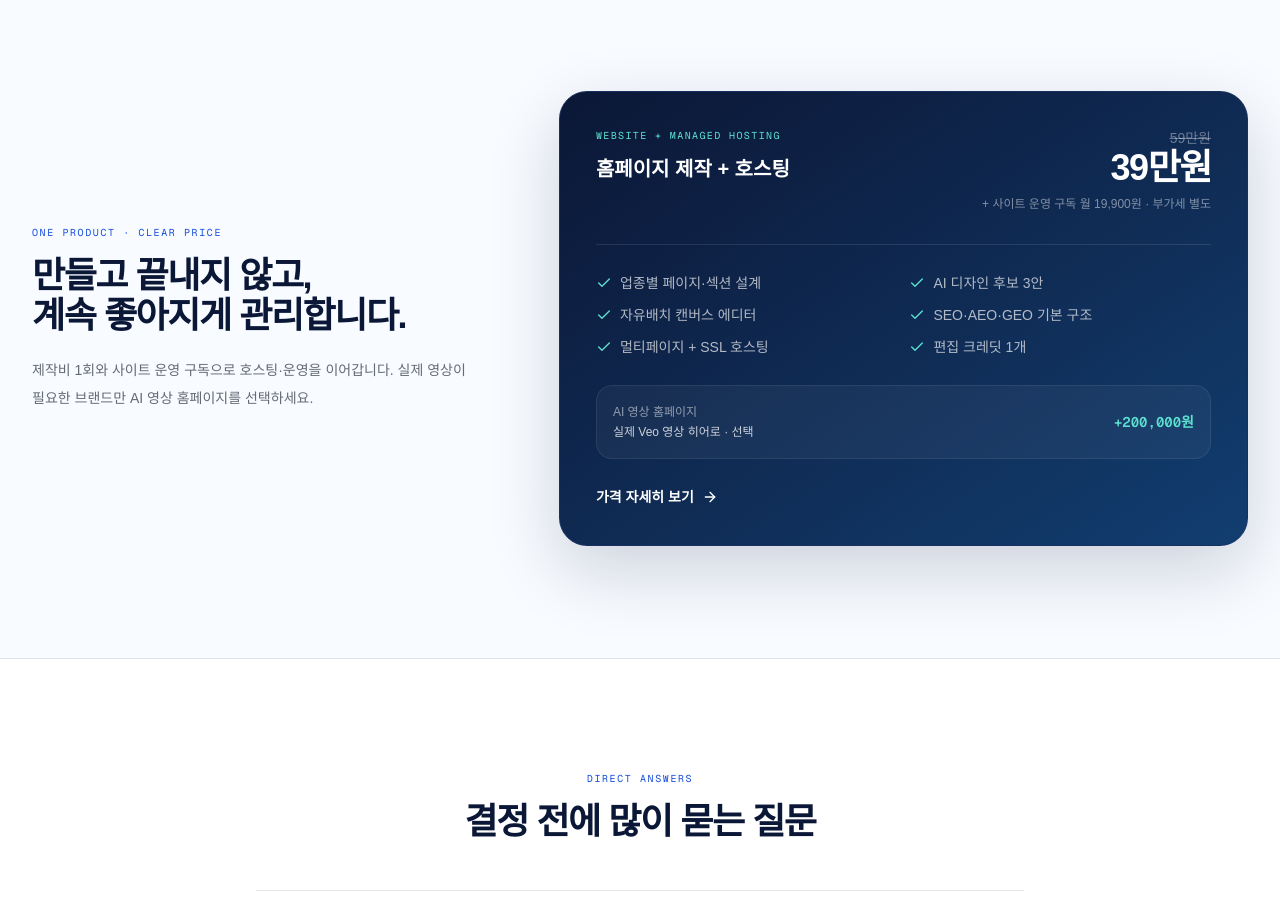
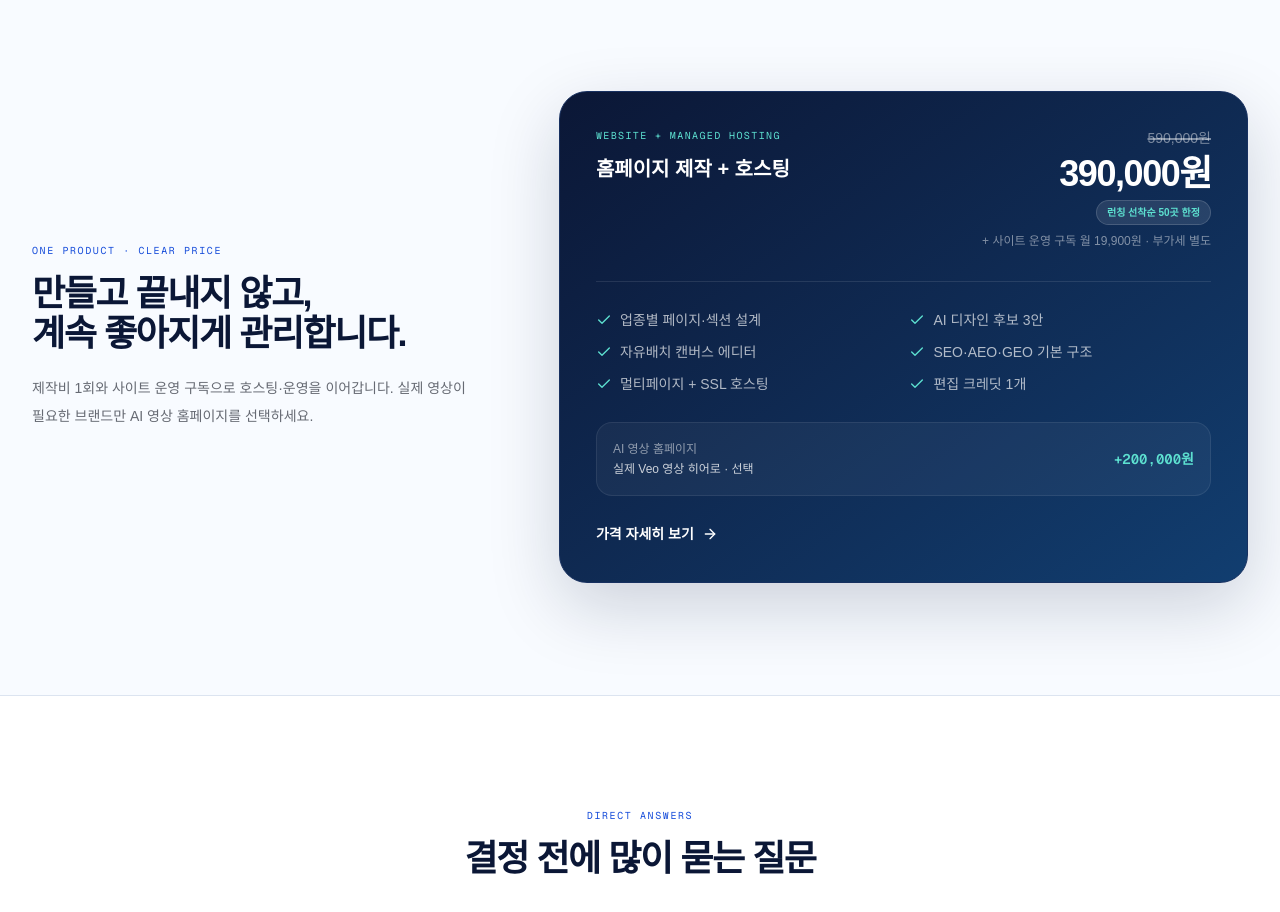
Before and after one commit to andykim0/anakslabs-app, a Next.js app in the folder web/: page / in a window 1280 px wide. Shown: the part 6980-7892 px from the top of the page. Built offline with nearby package versions, Linux system fonts and the light colour scheme; no server answers.

Commit message:
feat(pricing): 런칭 취소선 표기 + offer active 게이트 (P$4)

```diff
--- a/web/src/app/(marketing)/page.tsx
+++ b/web/src/app/(marketing)/page.tsx
@@ -11,13 +11,14 @@ import {
   ShieldCheck,
   Sparkles,
 } from 'lucide-react';
-import { INITIAL_GRANT, PRICE_RANGES } from '@/lib/credits/constants';
+import { INITIAL_GRANT } from '@/lib/credits/constants';
 import { ROOT_DOMAIN } from '@/lib/env';
 import { CREDIT_CONTRACT_COPY, formatKrw, PRICING } from '@/lib/pricing';
 import { LandingScanner } from '@/components/landing/LandingScanner';
 import { FaqList, faqJsonLd, type FaqItem } from '@/components/marketing/Faq';
 import { HeroVideo } from '@/components/marketing/HeroVideo';
 import { LandingCinematicShowcase } from '@/components/marketing/LandingCinematicShowcase';
+import { LaunchPrice } from '@/components/marketing/LaunchPrice';
 import { BrowserFrame } from '@/components/marketing/mockups/BrowserFrame';
 import { EditorMockup } from '@/components/marketing/mockups/EditorMockup';
 import { SiteExampleMockup } from '@/components/marketing/mockups/SiteExampleMockup';
@@ -46,10 +47,6 @@ export const metadata: Metadata = {
     description: PAGE_DESCRIPTION,
   },
 };
-
-function man(krw: number): string {
-  return `${Math.round(krw / 10_000)}만원`;
-}
 
 const ENGINES = [
   {
@@ -362,7 +359,7 @@ export default function MarketingHome() {
                   <p className="font-mono text-[10px] tracking-[0.14em] text-[#5DE0D0]">WEBSITE + MANAGED HOSTING</p>
                   <h3 className="mt-3 text-xl font-semibold">홈페이지 제작 + 호스팅</h3>
                 </div>
-                <p className="text-right"><span className="block text-sm text-white/38 line-through">{man(PRICE_RANGES.buildFee.basic[1])}</span><span className="text-4xl font-semibold tracking-[-0.04em]">{man(PRICE_RANGES.buildFee.basic[0])}</span></p>
+                <LaunchPrice tone="dark" align="right" />
               </div>
               <p className="mt-2 text-right text-xs text-white/48">+ 사이트 운영 구독 월 {formatKrw(PRICING.subscription.monthly)} · 부가세 별도</p>
               <ul className="mt-8 grid gap-3 border-t border-white/10 pt-7 text-sm text-white/68 sm:grid-cols-2">
--- a/web/src/app/(marketing)/pricing/page.tsx
+++ b/web/src/app/(marketing)/pricing/page.tsx
@@ -4,7 +4,6 @@ import {
   CREDIT_EXPIRY_DAYS,
   CREDIT_PACKS,
   INITIAL_GRANT,
-  PRICE_RANGES,
 } from '@/lib/credits/constants';
 import {
   HOSTING_ONLY_FOOTNOTE,
@@ -14,11 +13,13 @@ import {
 import { FaqList, faqJsonLd, type FaqItem } from '@/components/marketing/Faq';
 import { ScannerCta, SectionHeading } from '@/components/marketing/ui';
 import { PreviewVideo } from '@/components/marketing/PreviewVideo';
+import { LaunchPrice } from '@/components/marketing/LaunchPrice';
 import {
   CREDIT_CONSUMING_ACTION_LABELS,
   CREDIT_CONSUMING_ACTIONS,
   CREDIT_CONTRACT_COPY,
   formatKrw,
+  getBasePricePresentation,
   PRICING,
 } from '@/lib/pricing';
 
@@ -29,9 +30,6 @@ export const metadata: Metadata = {
   alternates: { canonical: '/pricing' },
 };
 
-function man(krw: number): string {
-  return `${Math.round(krw / 10_000)}만원`;
-}
 const won = (n: number) => n.toLocaleString('ko-KR');
 
 /** 기본 포함 기능 — 단일 제품이라 전부 ✓ (실제 AI 영상은 선택 옵션으로 분리) */
@@ -85,7 +83,7 @@ const PRICING_FAQ: FaqItem[] = [
 ];
 
 export default function PricingPage() {
-  const { buildFee } = PRICE_RANGES;
+  const basePrice = getBasePricePresentation();
   return (
     <>
       <script
@@ -137,13 +135,9 @@ export default function PricingPage() {
             <h2 className="text-sm font-semibold tracking-widest text-[#856A26] uppercase">
               홈페이지 제작 + 호스팅
             </h2>
-            <p className="mt-4 flex flex-wrap items-baseline gap-x-2">
-              <span className="text-base font-normal text-[#696E76] line-through">{man(buildFee.basic[1])}</span>
-              <span className="text-3xl font-semibold text-[#17181C]">{man(buildFee.basic[0])}</span>
-              <span className="rounded-full bg-[#F3ECD8] px-2 py-0.5 text-[11px] font-semibold text-[#7A5E1E]">
-                런칭 특가
-              </span>
-            </p>
+            <div className="mt-4">
+              <LaunchPrice />
+            </div>
             <p className="mt-1 text-xs text-[#5C6068]">
               + 사이트 운영 구독 월 {formatKrw(PRICING.subscription.monthly)} · VAT 별도
             </p>
@@ -243,7 +237,7 @@ export default function PricingPage() {
           <div className="rounded-2xl border border-[#E4D9BF] bg-[#FBF8F1] p-6">
             <p className="text-xs font-semibold tracking-widest text-[#174DDA]">Daboim · 다보임</p>
             <p className="mt-3 text-2xl font-semibold text-[#17181C]">
-              {man(PRICE_RANGES.buildFee.basic[0])}부터
+              {formatKrw(basePrice.currentPriceKrw)}부터
             </p>
             <p className="mt-2 text-sm leading-6 text-[#5C6068]">
               제작비 + 사이트 운영 구독. SEO·AEO·GEO 기본 세팅과 직접 수정 무제한 무료.
--- /dev/null
+++ b/web/src/components/marketing/LaunchPrice.tsx
@@ -0,0 +1,47 @@
+import {
+  formatKrw,
+  getBasePricePresentation,
+  type LaunchOfferEvaluationInput,
+} from '@/lib/pricing';
+
+export function LaunchPrice({
+  tone = 'light',
+  align = 'left',
+  evaluation,
+}: {
+  tone?: 'light' | 'dark';
+  align?: 'left' | 'right';
+  /** Pure override for invariant tests; production callers use the pricing source defaults. */
+  evaluation?: LaunchOfferEvaluationInput;
+}) {
+  const price = getBasePricePresentation(evaluation);
+  const alignment = align === 'right' ? 'items-end text-right' : 'items-start text-left';
+  const currentColor = tone === 'dark' ? 'text-white' : 'text-[#17181C]';
+  const compareColor = tone === 'dark' ? 'text-white/45' : 'text-[#696E76]';
+  const labelColor =
+    tone === 'dark'
+      ? 'border-white/15 bg-white/10 text-[#5DE0D0]'
+      : 'border-[#D7E4F5] bg-[#EDF4FF] text-[#174DDA]';
+
+  return (
+    <div
+      data-launch-price=""
+      data-launch-offer-active={price.active ? 'true' : 'false'}
+      className={`flex flex-col gap-1.5 ${alignment}`}
+    >
+      {price.compareAtPriceKrw !== null ? (
+        <del data-launch-compare="" className={`text-sm decoration-2 ${compareColor}`}>
+          {formatKrw(price.compareAtPriceKrw)}
+        </del>
+      ) : null}
+      <span className={`text-3xl font-semibold tracking-[-0.04em] sm:text-4xl ${currentColor}`}>
+        {formatKrw(price.currentPriceKrw)}
+      </span>
+      {price.conditionLabel ? (
+        <span className={`rounded-full border px-2.5 py-1 text-[10px] font-semibold ${labelColor}`}>
+          {price.conditionLabel}
+        </span>
+      ) : null}
+    </div>
+  );
+}
```
